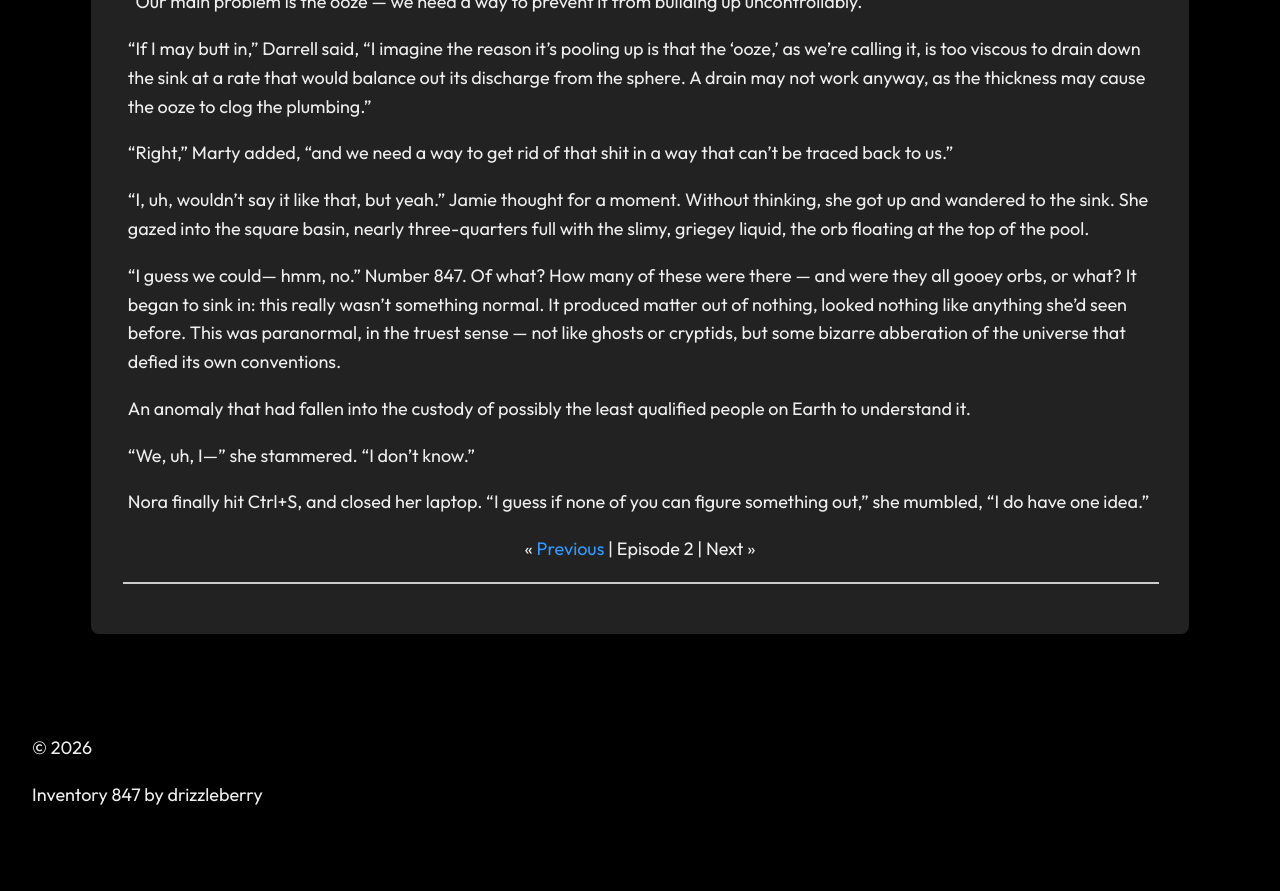
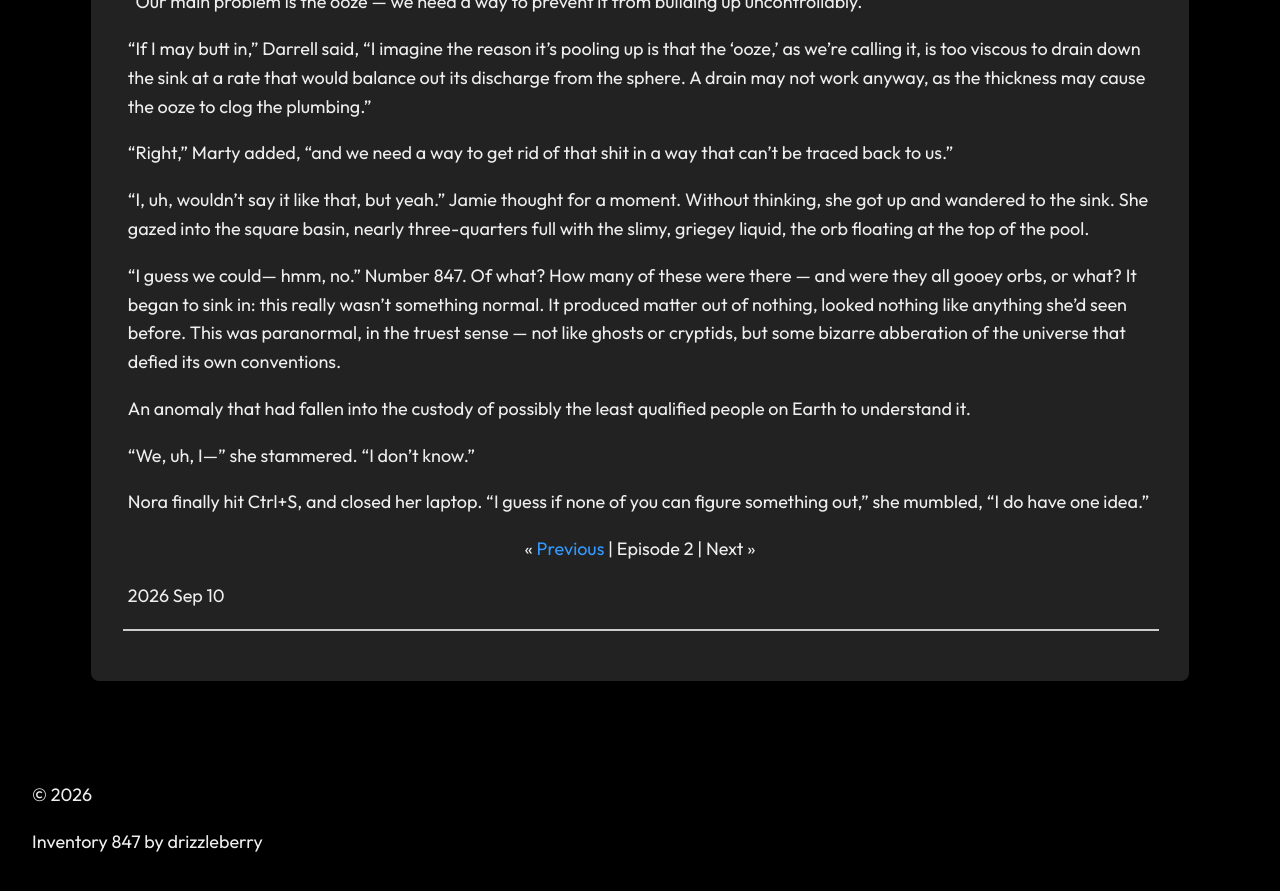
Before and after one commit to drizzleberry/drizzleberry.github.io, a Jekyll site: the page built from pages/episodes/pandoras-box-2.md, in a window 1280 px wide and 900 px high, scrolled down 3704 px. Shown: the top 891 px of the window. Built offline with Jekyll 4.4.1, drawn with Linux system fonts in a browser that asks for light colours; before the commit the page ends 4558 px from its top, so only the background shows below that.

Commit message:
Update pandoras-box-2.md

```diff
--- a/pages/episodes/pandoras-box-2.md
+++ b/pages/episodes/pandoras-box-2.md
@@ -2,6 +2,7 @@
 layout: default
 title: Pandora's Box, Part 2
 permalink: /2/
+date: 2026 Sep 10
 ---
 
 <div class="episode-nav">
```
